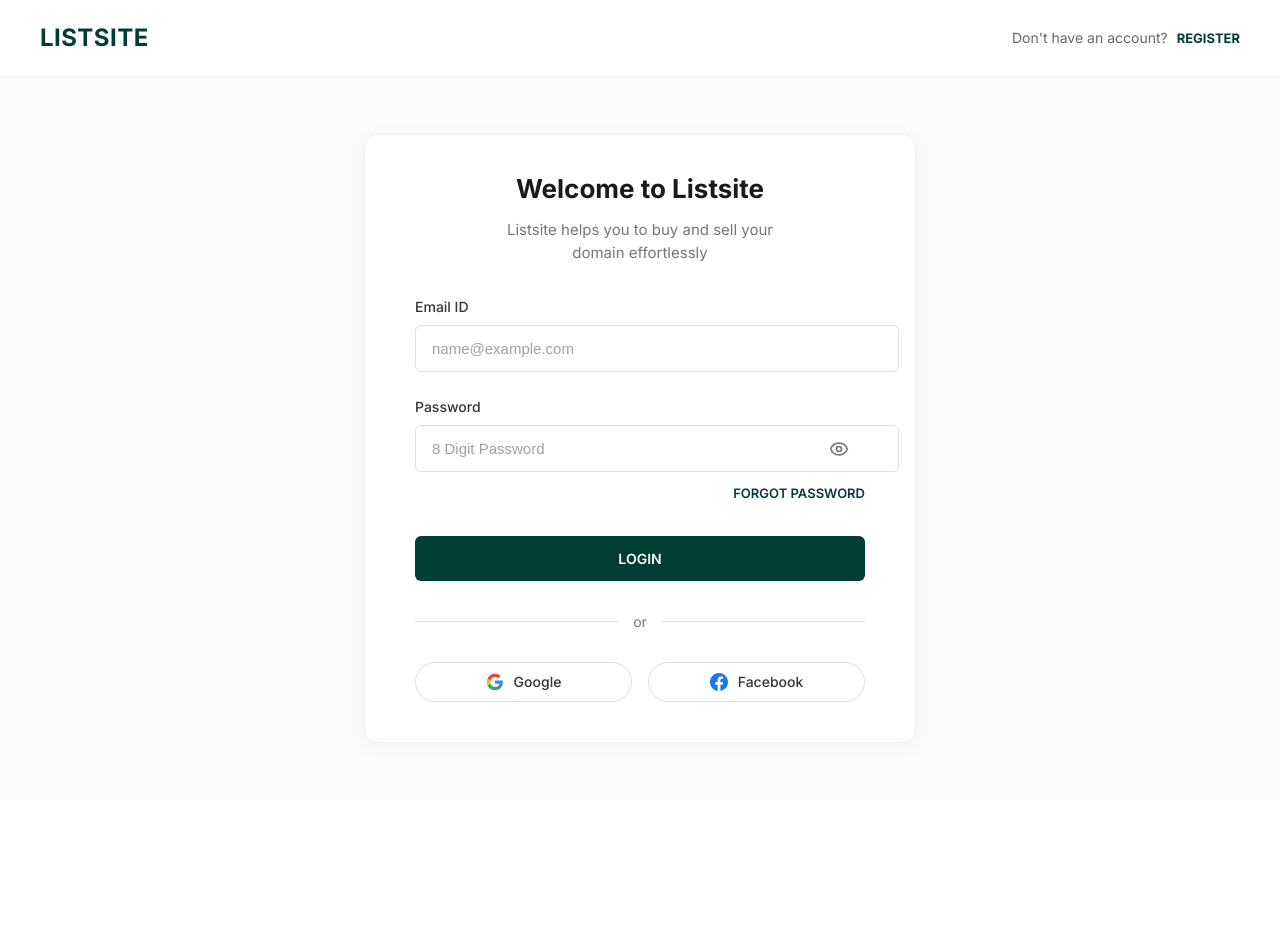
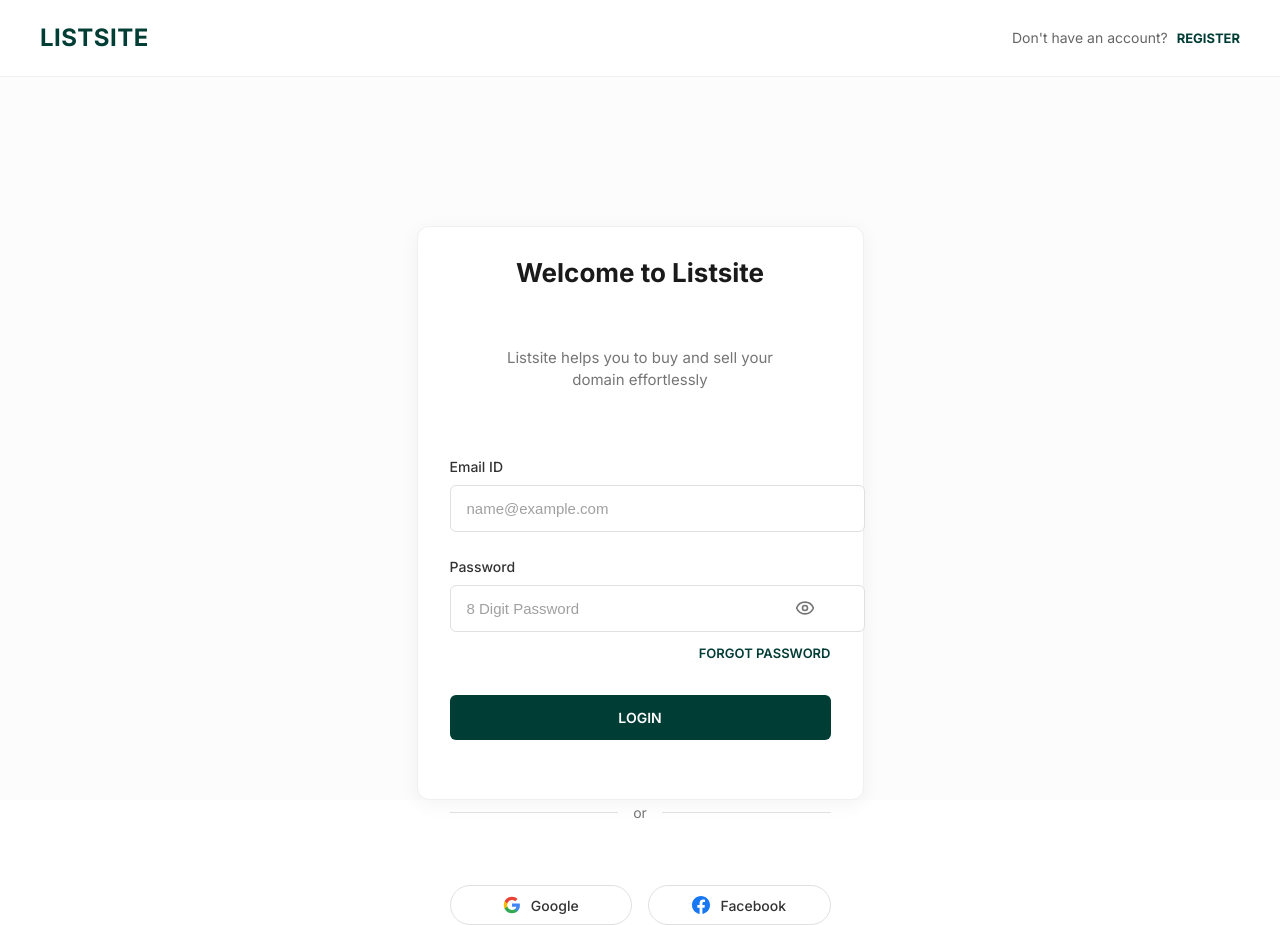
Before and after one commit to Akshay2310-cyber/listsite-web, a React (Vite) app: page /login in a window 1280 px wide. Before the commit the page ends 800 px from the top, so only its background shows below. Built offline with nearby package versions, Linux system fonts and the light colour scheme; a web font is replaced by a local one.

Commit message:
style: Adjust login container vertical alignment and refine login card dimensions and internal flex layout.

```diff
--- a/src/styles/Login.css
+++ b/src/styles/Login.css
@@ -50,22 +50,38 @@
     flex: 1;
     display: flex;
     justify-content: center;
-    align-items: center;
+    align-items: flex-start;
+    /* Changed from center to allow custom top margin */
+    padding-top: 149px;
+    /* Matches top: 149px */
     background-color: #fcfcfc;
-    /* Very subtle grey for contrast, optional based on image */
-    padding: 40px;
 }
 
 .login-card {
     background: white;
-    width: 100%;
-    max-width: 450px;
-    padding: 40px 50px;
+    width: 447px;
+    height: 574px;
+    /* Fixed height as requested */
+    padding: 32px;
     border-radius: 12px;
+    gap: 32px;
+    /* Gap between flex items */
+
+    /* Layout properties */
+    display: flex;
+    flex-direction: column;
+    justify-content: flex-start;
+    /* Or center internally? Usually forms top-align */
+
     box-shadow: 0 4px 20px rgba(0, 0, 0, 0.05);
-    /* Soft shadow */
     text-align: center;
     border: 1px solid #f0f0f0;
+
+    /* Ensure box-sizing handles padding correctly if global box-sizing isn't set (usually is) */
+    box-sizing: border-box;
+
+    /* visual properties requested */
+    opacity: 1;
 }
 
 /* Typography */
```
